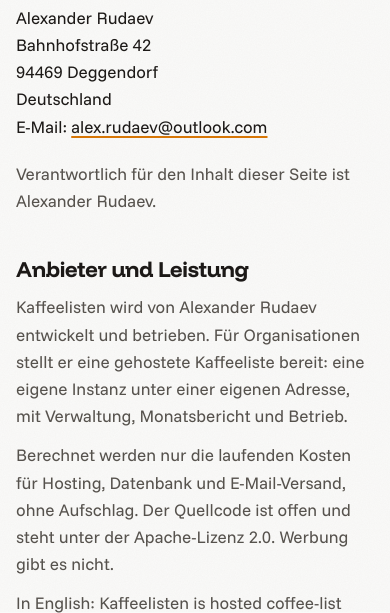
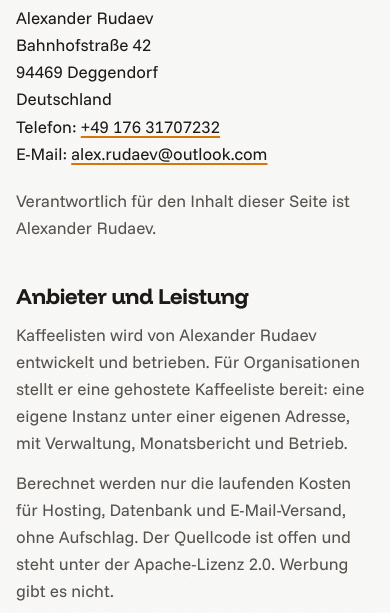
Before and after one commit to kaffeelisten/kaffeelisten.github.io, a plain HTML site: page impressum.html in a window 390 px wide. Shown: the part 232-845 px from the top of the page. Drawn offline with Linux system fonts and the light colour scheme.

Commit message:
fix: add a phone number as the second contact

```diff
--- a/impressum.html
+++ b/impressum.html
@@ -41,6 +41,7 @@
       Bahnhofstraße 42<br>
       94469 Deggendorf<br>
       Deutschland<br>
+      Telefon: <a href="tel:+4917631707232">+49 176 31707232</a><br>
       E-Mail: <a href="mailto:alex.rudaev@outlook.com">alex.rudaev@outlook.com</a>
     </address>
 
```
